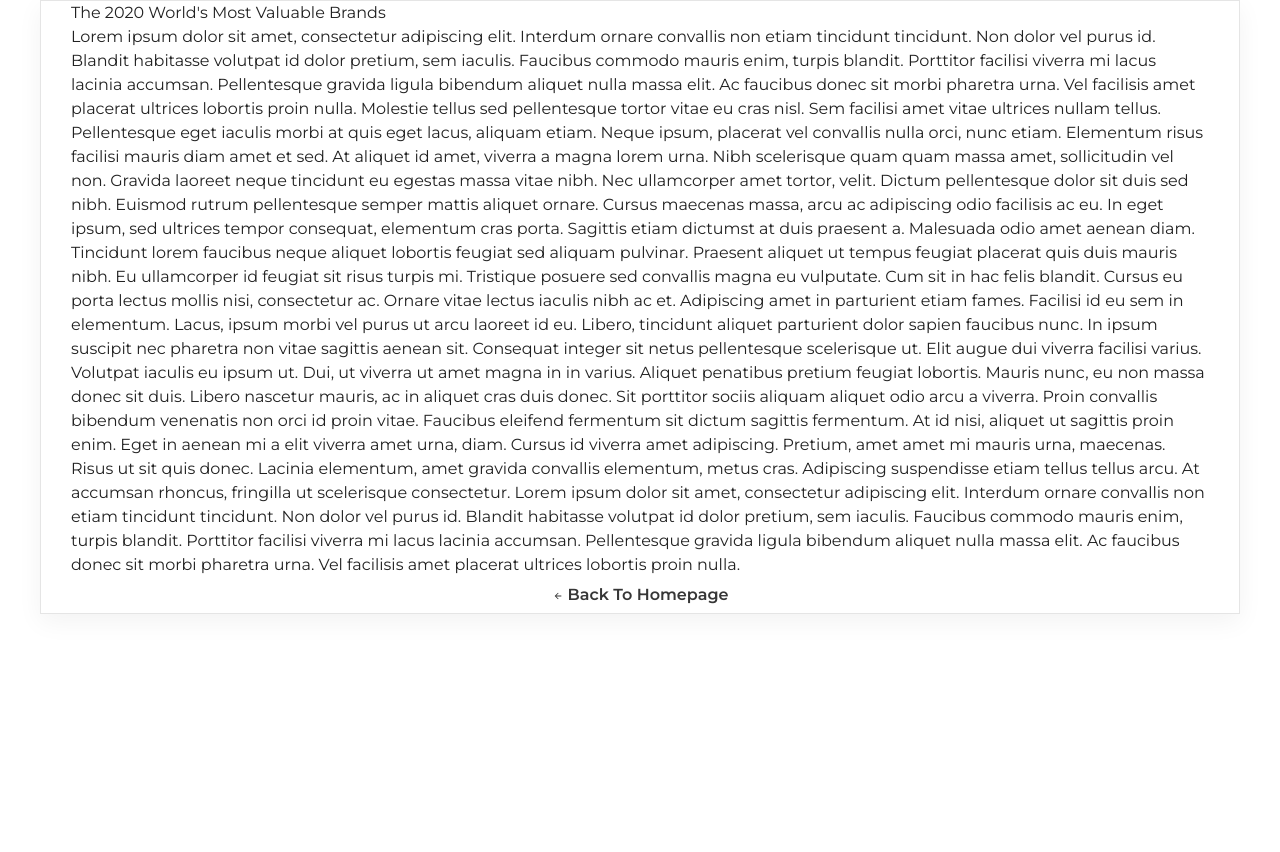
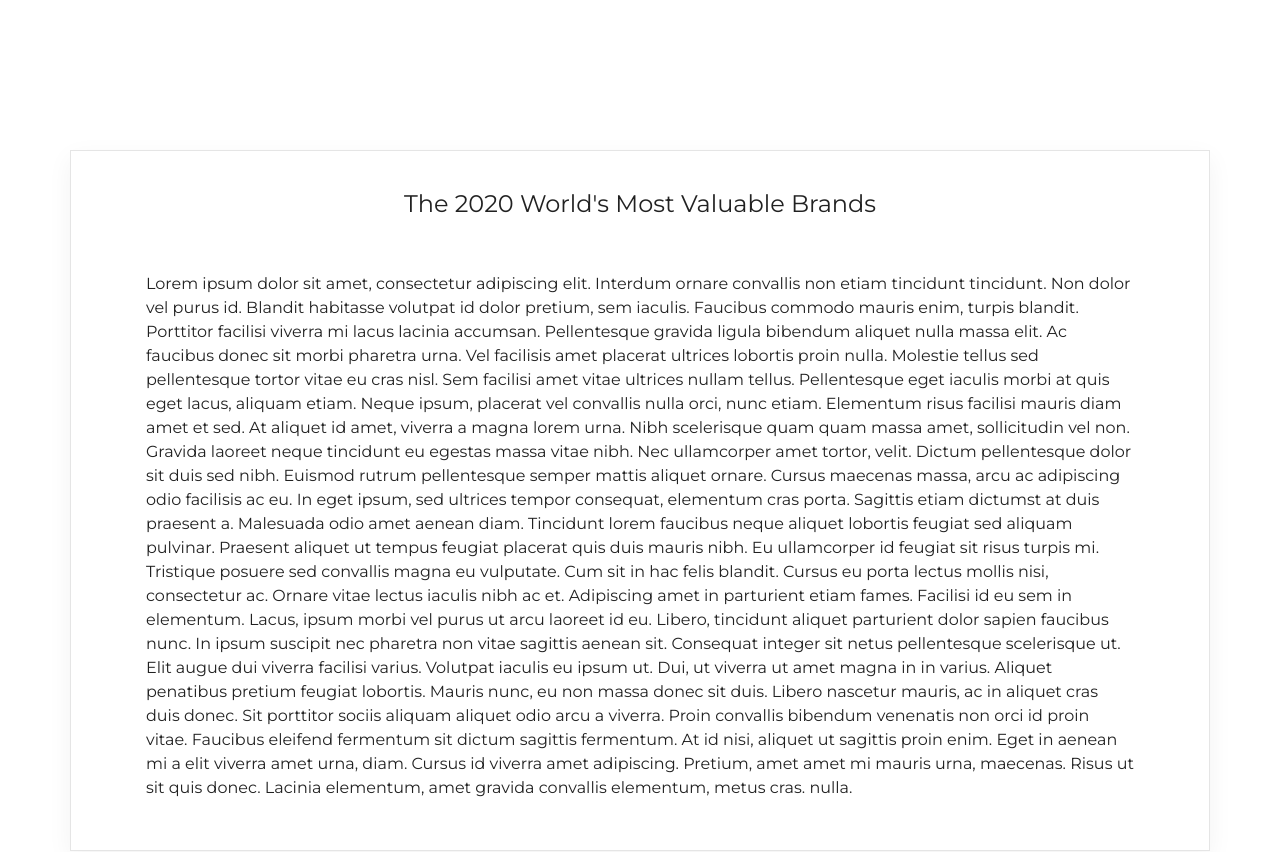
Before and after one commit to ulianakolodii/news-blog, a React (Create React App) app: page /readmore in a window 1280 px wide. Shown: the top 852 px of the page. Before the commit the page ends 800 px from the top, so only its background shows below. Built offline with nearby package versions, Linux system fonts and the light colour scheme.

Commit message:
feat: work with read more page view

```diff
--- a/src/ReadMore.tsx
+++ b/src/ReadMore.tsx
@@ -6,8 +6,13 @@ import { ArrowBack } from "@mui/icons-material";
 
 export default function ReadMore() {
   return (
-    <Container
+    <Container sx={{}}>
+      <Box
         sx={{
+          marginTop: 15,
+          marginBottom: 3.5,
+          maxWidth: 1290,
+          textAlign: "center",
           display: "flex",
           flexDirection: "column",
           border: "1px solid",
@@ -15,9 +20,10 @@ export default function ReadMore() {
           boxShadow: "0px 8px 24px rgba(0, 0, 0, 0.05)",
         }}
       >
-      <Box sx={{ maxWidth: 1290, maxHeight: 1000 }}>
-        <Box>The 2020 World's Most Valuable Brands</Box>
-        <Box>
+        <Box sx={{ fontSize: 24, marginTop: 3.5 }}>
+          The 2020 World's Most Valuable Brands
+        </Box>
+        <Box sx={{ textAlign: "left", fontSixe: 18, marginY: 5, marginX: 7.5 }}>
           Lorem ipsum dolor sit amet, consectetur adipiscing elit. Interdum
           ornare convallis non etiam tincidunt tincidunt. Non dolor vel purus
           id. Blandit habitasse volutpat id dolor pretium, sem iaculis. Faucibus
@@ -56,25 +62,20 @@ export default function ReadMore() {
           ut sagittis proin enim. Eget in aenean mi a elit viverra amet urna,
           diam. Cursus id viverra amet adipiscing. Pretium, amet amet mi mauris
           urna, maecenas. Risus ut sit quis donec. Lacinia elementum, amet
-          gravida convallis elementum, metus cras. Adipiscing suspendisse etiam
-          tellus tellus arcu. At accumsan rhoncus, fringilla ut scelerisque
-          consectetur. Lorem ipsum dolor sit amet, consectetur adipiscing elit.
-          Interdum ornare convallis non etiam tincidunt tincidunt. Non dolor vel
-          purus id. Blandit habitasse volutpat id dolor pretium, sem iaculis.
-          Faucibus commodo mauris enim, turpis blandit. Porttitor facilisi
-          viverra mi lacus lacinia accumsan. Pellentesque gravida ligula
-          bibendum aliquet nulla massa elit. Ac faucibus donec sit morbi
-          pharetra urna. Vel facilisis amet placerat ultrices lobortis proin
+          gravida convallis elementum, metus cras.
           nulla.
         </Box>
       </Box>
       <Button
         variant="text"
         sx={{
+          left: 0,
           display: "flex",
           flexDirection: "row",
           alignItems: "center",
           gap: "4px",
+          marginLeft: 10,
+          paddingBottom: 4.5
         }}
       >
         <ArrowBack
@@ -85,7 +86,7 @@ export default function ReadMore() {
             marginTop: "2px",
           }}
         />
-        <Link to="/" style={{ textDecoration: 'none' }}>
+        <Link to="/" style={{ textDecoration: "none" }}>
           <Typography
             sx={{
               textTransform: "capitalize",
```
Lines whose indentation alone changed are shown as unchanged.
